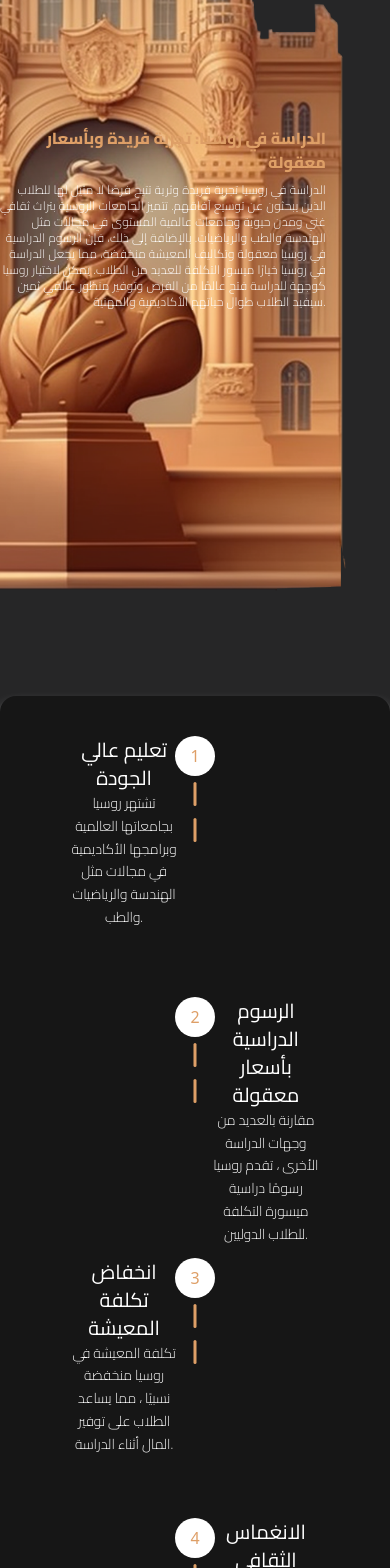
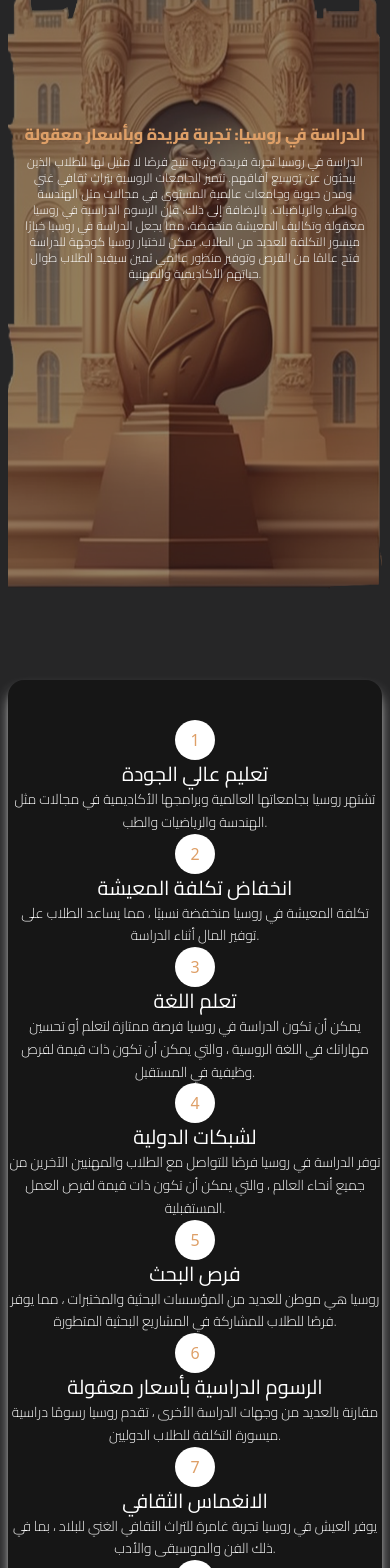
Before and after one commit to The3Techies/toRu, a React (Vite) app: page /WhyRussia in a window 390 px wide. Shown: the part 260-1828 px from the top of the page. Built offline with nearby package versions, Linux system fonts and the light colour scheme; a web font is replaced by a local one.

Commit message:
whyRussia almost done

```diff
--- a/src/pages/WhyRussia/Benefits.tsx
+++ b/src/pages/WhyRussia/Benefits.tsx
@@ -8,27 +8,27 @@ export default function Benefits() {
         {
             Title: "تعليم عالي الجودة",
             Par: "تشتهر روسيا بجامعاتها العالمية وبرامجها الأكاديمية في مجالات مثل الهندسة والرياضيات والطب.",
-            Row : "row-start-1",
+            Row: "row-start-1",
         },
         {
-            Title : "انخفاض تكلفة المعيشة",
+            Title: "انخفاض تكلفة المعيشة",
             Par: "تكلفة المعيشة في روسيا منخفضة نسبيًا ، مما يساعد الطلاب على توفير المال أثناء الدراسة.",
-            Row : "row-start-3",
+            Row: "row-start-3",
         },
         {
-            Title :"تعلم اللغة",
-            Par : "يمكن أن تكون الدراسة في روسيا فرصة ممتازة لتعلم أو تحسين مهاراتك في اللغة الروسية ، والتي يمكن أن تكون ذات قيمة لفرص وظيفية في المستقبل.",
-            Row : "row-start-5",
+            Title: "تعلم اللغة",
+            Par: "يمكن أن تكون الدراسة في روسيا فرصة ممتازة لتعلم أو تحسين مهاراتك في اللغة الروسية ، والتي يمكن أن تكون ذات قيمة لفرص وظيفية في المستقبل.",
+            Row: "row-start-5",
         },
         {
-            Title : "لشبكات الدولية",
-            Par :"توفر الدراسة في روسيا فرصًا للتواصل مع الطلاب والمهنيين الآخرين من جميع أنحاء العالم ، والتي يمكن أن تكون ذات قيمة لفرص العمل المستقبلية.",
-            Row :"row-start-7"
+            Title: "لشبكات الدولية",
+            Par: "توفر الدراسة في روسيا فرصًا للتواصل مع الطلاب والمهنيين الآخرين من جميع أنحاء العالم ، والتي يمكن أن تكون ذات قيمة لفرص العمل المستقبلية.",
+            Row: "row-start-7"
         },
         {
-            Title : "فرص البحث",
-            Par :"روسيا هي موطن للعديد من المؤسسات البحثية والمختبرات ، مما يوفر فرصًا للطلاب للمشاركة في المشاريع البحثية المتطورة.",
-            Row :"row-start-9"
+            Title: "فرص البحث",
+            Par: "روسيا هي موطن للعديد من المؤسسات البحثية والمختبرات ، مما يوفر فرصًا للطلاب للمشاركة في المشاريع البحثية المتطورة.",
+            Row: "row-start-9"
         }
 
     ]
@@ -37,34 +37,41 @@ export default function Benefits() {
         {
             Title: "الرسوم الدراسية بأسعار معقولة",
             Par: "مقارنة بالعديد من وجهات الدراسة الأخرى ، تقدم روسيا رسومًا دراسية ميسورة التكلفة للطلاب الدوليين.",
-            Row : "row-start-2"
+            Row: "row-start-2"
         },
         {
-            Title :"الانغماس الثقافي",
+            Title: "الانغماس الثقافي",
             Par: "يوفر العيش في روسيا تجربة غامرة للتراث الثقافي الغني للبلاد ، بما في ذلك الفن والموسيقى والأدب.",
             Row: "row-start-4"
         },
         {
-            Title : "الفرص الوظيفية",
-            Par : "يمكن أن يمنح التخرج من جامعة روسية للطلاب ميزة تنافسية في حياتهم المهنية ، لا سيما في مجالات مثل العلوم والهندسة والتكنولوجيا.",
+            Title: "الفرص الوظيفية",
+            Par: "يمكن أن يمنح التخرج من جامعة روسية للطلاب ميزة تنافسية في حياتهم المهنية ، لا سيما في مجالات مثل العلوم والهندسة والتكنولوجيا.",
             Row: "row-start-6"
         },
         {
-            Title : "فرص السفر",
-            Par :"روسيا بلد شاسع ومتنوع ، وتوفر الدراسة هناك فرصًا لاستكشاف مناطق وثقافات مختلفة.",
-            Row : "row-start-8"
+            Title: "فرص السفر",
+            Par: "روسيا بلد شاسع ومتنوع ، وتوفر الدراسة هناك فرصًا لاستكشاف مناطق وثقافات مختلفة.",
+            Row: "row-start-8"
         },
         {
-            Title : "السلامة والأمن",
-            Par : "تشتهر روسيا بكونها بلدًا آمنًا وآمنًا ، مع مستويات منخفضة من الجرائم العنيفة ووجود قوي للشرطة.",
-            Row : "row-start-10"
+            Title: "السلامة والأمن",
+            Par: "تشتهر روسيا بكونها بلدًا آمنًا وآمنًا ، مع مستويات منخفضة من الجرائم العنيفة ووجود قوي للشرطة.",
+            Row: "row-start-10"
         }
     ]
-    const col2 = [1,2,3,4,5,6,7,8,9,10]
+    const col2 = [1, 2, 3, 4, 5, 6, 7, 8, 9, 10]
 
     const HtmlCol1: Array<JSX.Element> = col1.map(({ Title, Par, Row }, i) => {
         return (
             <div key={i} className={"col-start-3 col-end-6 row-start-1 " + Row}>
+
+                <div className="md:hidden col-start-6 col-end-6 flex flex-col items-center select-none">
+                    <div className={"rounded-full w-10 h-10 flex justify-center items-center " + (state.dark ? "bg-[#FFFFFF]" : "bg-[#214966]")} >
+                        <p className="text-center text-[#DE9F67]">{i + 1}</p>
+                    </div>
+                </div>
+
                 <h1 className={'font-Cairo text-xl text-center ' + state.fontColor}>{Title}</h1>
                 <p className={'font-Cairo text-sm leading-relaxed text-center font-light ' + state.fontColor}>{Par}</p>
             </div>
@@ -72,18 +79,25 @@ export default function Benefits() {
     })
     const HtmlCol2: Array<JSX.Element> = col2.map((num, i) => {
         return (
-            <div key={i} className="col-start-6 col-end-6 flex flex-col items-center select-none">
+            <div key={i} className="hidden col-start-6 col-end-6 md:flex flex-col items-center select-none">
                 <div className={"rounded-full w-10 h-10 flex justify-center items-center " + (state.dark ? "bg-[#FFFFFF]" : "bg-[#214966]")} >
                     <p className="text-center text-[#DE9F67]">{num}</p>
                 </div>
-                <TbMinusVertical className="text-[#DE9F67] text-4xl" />
-                <TbMinusVertical className="text-[#DE9F67] text-4xl" />
+                <TbMinusVertical className="text-[#DE9F67] text-4xl " />
+                <TbMinusVertical className="text-[#DE9F67] text-4xl " />
             </div>
         )
     })
-    const HtmlCol3: Array<JSX.Element> = col3.map(({Title, Par, Row }, i) => {
+    const HtmlCol3: Array<JSX.Element> = col3.map(({ Title, Par, Row }, i) => {
         return (
-            <div className={"col-start-7 col-end-10 " + Row }>
+            <div key={i} className={"col-start-7 col-end-10 " + Row}>
+
+                <div className="md:hidden col-start-6 col-end-6 flex flex-col items-center select-none">
+                    <div className={"rounded-full w-10 h-10 flex justify-center items-center " + (state.dark ? "bg-[#FFFFFF]" : "bg-[#214966]")} >
+                        <p className="text-center text-[#DE9F67]">{i + 6}</p>
+                    </div>
+                </div>
+
                 <h1 className={'font-Cairo text-xl text-center ' + state.fontColor}>{Title}</h1>
                 <p className={'font-Cairo text-sm leading-relaxed  text-center font-light ' + state.fontColor}>{Par}</p>
             </div>
@@ -92,7 +106,7 @@ export default function Benefits() {
 
     return (
         <div className="w-full mt-14 md:mt-0 flex justify-center ">
-            <div className={" shadow-lg rounded-2xl w-full max-w-6xl grid grid-cols-11  grid-rows-12 py-10 " + state.bgColor + state.shadowColor}>
+            <div className={"shadow-lg rounded-2xl w-full max-w-6xl md:grid grid-cols-11 grid-rows-12 py-10 mx-2 " + state.bgColor + state.shadowColor}>
                 {HtmlCol1}
                 {HtmlCol2}
                 {HtmlCol3}
--- a/src/pages/WhyRussia/WhyRussiaHero.tsx
+++ b/src/pages/WhyRussia/WhyRussiaHero.tsx
@@ -6,11 +6,11 @@ export default function WhyRussiaHero() {
     const { state } = useMyContext();
 
     return (
-        <div className="w-full mt-14 md:mt-10 flex justify-center  ">
-            <div className="w-full max-w-6xl h-screen flex justify-start items-center bg-WhyRussia-hero-pattern bg-no-repeat bg-right-bottom bg-[length:cover] ">
-                <div className="text-right md:w-1/3 mr-16 ">
-                    <h1 className="font-Cairo text-base md:text-3xl font-extrabold mb-2 md:mb-8 leading-normal text-[#DE9F67] md:-mr-10 md:text-center ">الدراسة في روسيا: تجربة فريدة وبأسعار معقولة</h1>
-                    <p className={"font-Cairo text-xs md:text-sm font-light md:-mr-10 text-right tracking-wide " + state.fontColor} >الدراسة في روسيا تجربة فريدة وثرية تتيح فرصًا لا مثيل لها للطلاب الذين يبحثون عن توسيع آفاقهم. تتميز الجامعات الروسية بتراث ثقافي غني ومدن حيوية وجامعات عالمية المستوى في مجالات مثل الهندسة والطب والرياضيات. بالإضافة إلى ذلك، فإن الرسوم الدراسية في روسيا معقولة وتكاليف المعيشة منخفضة، مما يجعل الدراسة في روسيا خيارًا ميسور التكلفة للعديد من الطلاب. يمكن لاختيار روسيا كوجهة للدراسة فتح عالمًا من الفرص وتوفير منظور عالمي ثمين سيفيد الطلاب طوال حياتهم الأكاديمية والمهنية.</p>
+        <div className="w-screen h-screen mt-10 flex justify-center  ">
+            <div className="w-screen max-w-6xl h-screen mx-2 flex items-center bg-WhyRussia-heroSS md:bg-WhyRussia-hero bg-[length:250%_100%] md:bg-[length:100%_100%] bg-right bg-no-repeat">
+                <div className="text-right md:w-1/2 md:ml-10 mx-4">
+                    <h1 className="font-Cairo text-base md:text-3xl font-extrabold mb-2 leading-normal text-[#DE9F67] text-center ">الدراسة في روسيا: تجربة فريدة وبأسعار معقولة</h1>
+                    <p className={"font-Cairo text-xs font-light tracking-wide text-center " + state.fontColor} >الدراسة في روسيا تجربة فريدة وثرية تتيح فرصًا لا مثيل لها للطلاب الذين يبحثون عن توسيع آفاقهم. تتميز الجامعات الروسية بتراث ثقافي غني ومدن حيوية وجامعات عالمية المستوى في مجالات مثل الهندسة والطب والرياضيات. بالإضافة إلى ذلك، فإن الرسوم الدراسية في روسيا معقولة وتكاليف المعيشة منخفضة، مما يجعل الدراسة في روسيا خيارًا ميسور التكلفة للعديد من الطلاب. يمكن لاختيار روسيا كوجهة للدراسة فتح عالمًا من الفرص وتوفير منظور عالمي ثمين سيفيد الطلاب طوال حياتهم الأكاديمية والمهنية.</p>
                 </div>
 
             </div>
--- a/tailwind.config.cjs
+++ b/tailwind.config.cjs
@@ -16,13 +16,10 @@ module.exports = {
       },
       height: {
         '47rem': '47rem',
-        '475px' : '475px'
-      },
-      width: {
-        '570px': '570px',
       },
       backgroundImage: {
-        'WhyRussia-hero-pattern': "url('./assets/imgWhyRussia/hero.png')",
+        'WhyRussia-hero': "url('./assets/imgWhyRussia/hero.png')",
+        'WhyRussia-heroSS': "url('./assets/imgWhyRussia/heroSS.png')"
       },
       gridRowStart: {
         '8': '8',
@@ -31,10 +28,7 @@ module.exports = {
         '11': '11',
         '12': '12',
         '13': '13',
-      }
-
-
+      },
     },
-  },
-  plugins: [],
+  }
 }
```
Also changed, not shown: src/assets/imgWhyRussia/hero.png, src/assets/imgWhyRussia/heroSS.png (added). Lines whose indentation alone changed are shown as unchanged.
